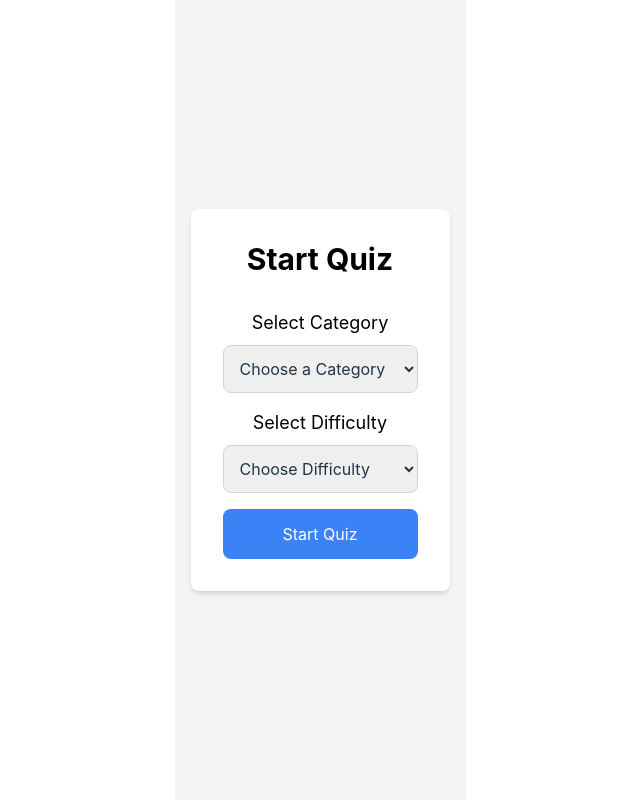
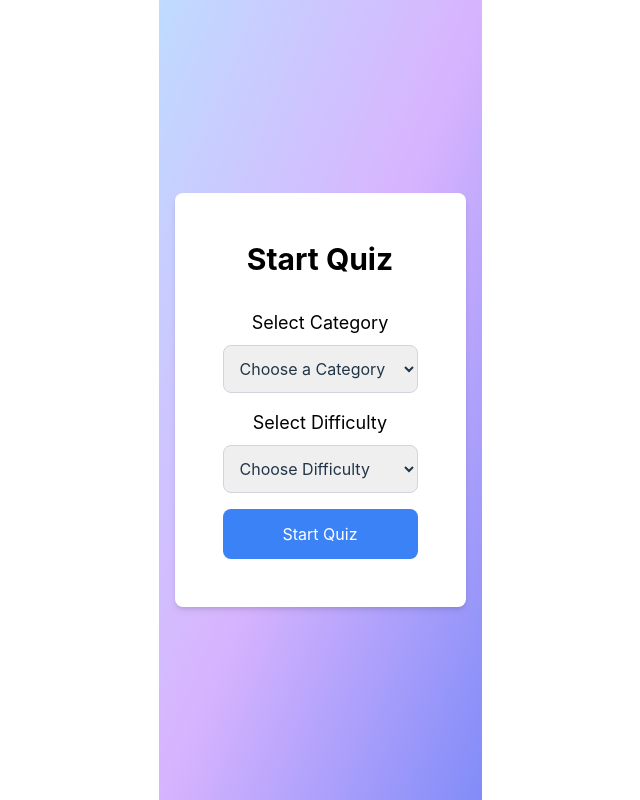
Before and after one commit to MuhdmalcolmX/ALXCapstoneProject, a React (Vite) app in the folder quiz-app/: page / in a window 1280 px wide. Shown: the whole page, without its empty margins (320-960 px from the left). Built offline with nearby package versions, Linux system fonts and the light colour scheme.

Commit message:
Improved UI abit

```diff
--- a/quiz-app/src/App.tsx
+++ b/quiz-app/src/App.tsx
@@ -59,11 +59,11 @@ function App() {
   };
 
   return (
-    <div className="min-h-screen bg-gray-100 flex justify-center items-center">
+    <div className="min-h-screen bg-gradient-to-br from-blue-200 via-purple-300 to-indigo-400 flex flex-col justify-center items-center">
       {!quizSettings ? (
         <QuizStart onStartQuiz={handleStartQuiz} />
       ) : questions.length > 0 && currentQuestionIndex < questions.length ? (
-        <div>
+        <div className="bg-white p-6 rounded-lg shadow-lg w-11/12 sm:w-8/12 md:w-6/12 lg:w-4/12">
           <QuestionCard
             question={questions[currentQuestionIndex].question}
             options={[...questions[currentQuestionIndex].incorrect_answers, questions[currentQuestionIndex].correct_answer].sort(() => Math.random() - 0.5)} // Shuffle the options
@@ -74,7 +74,7 @@ function App() {
           />
           {isAnswered && (
             <button
-              className="mt-4 bg-blue-500 text-white py-2 px-4 rounded hover:bg-blue-600"
+              className="mt-4 bg-indigo-600 text-white py-2 px-4 rounded-lg w-full hover:bg-indigo-700 transition-colors"
               onClick={handleNextQuestion}
             >
               Next Question
@@ -82,9 +82,18 @@ function App() {
           )}
         </div>
       ) : (
-        <p className="text-center mt-10 text-black">
-          Quiz completed! Your score is {score}/{questions.length}.
-        </p>
+        <div className="bg-white p-8 rounded-lg shadow-lg text-center">
+          <h2 className="text-2xl font-bold mb-4 text-gray-800">Quiz Completed!</h2>
+          <p className="text-lg text-gray-600">
+            Your score is <span className="font-bold text-indigo-600">{score}</span>/{questions.length}.
+          </p>
+          <button
+            className="mt-6 bg-green-500 text-white py-2 px-4 rounded-lg hover:bg-green-600 transition-colors"
+            onClick={() => window.location.reload()}
+          >
+            Retake Quiz
+          </button>
+        </div>
       )}
     </div>
   );
--- a/quiz-app/src/components/QuizStart.tsx
+++ b/quiz-app/src/components/QuizStart.tsx
@@ -17,8 +17,8 @@ const QuizStart: React.FC<QuizStartProps> = ({ onStartQuiz }) => {
   };
 
   return (
-    <div className="flex flex-col items-center justify-center min-h-screen bg-gray-100 px-4">
-      <div className="bg-white p-8 rounded-lg shadow-md w-full max-w-md">
+    <div className="flex flex-col items-center justify-center min-h-screen px-4">
+      <div className="bg-white p-12 rounded-lg shadow-md w-full max-w-md">
         <h1 className="text-3xl font-bold mb-8 text-center text-black">Start Quiz</h1>
 
         {/* Category Selection */}
```
